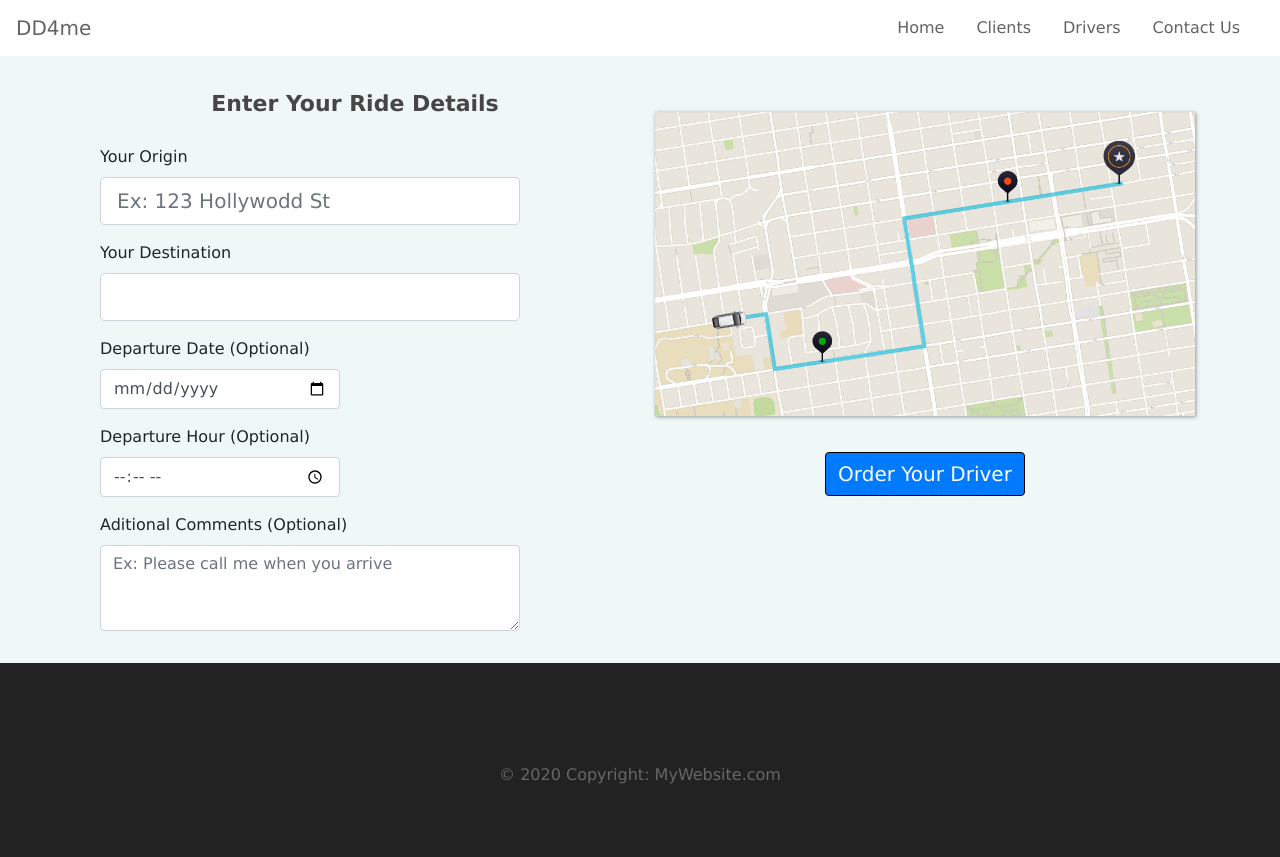
After one commit to theocaz/dd4me, a web app: file frontend/user-app.html in a window 1280 px wide. The commit adds this page. Run offline with its HTML, style and script files only (its server is not run), Linux system fonts and the light colour scheme; some libraries are stand-ins or nearby versions.

Commit message:
user - 05/06/2020

```diff
--- a/frontend/css/style.css
+++ b/frontend/css/style.css
@@ -163,6 +163,16 @@ body {
     background-color: rgb(	252, 187, 50,.1);;
   }
 
+  .tittle-account{
+    font-size: 22px;
+    text-align: center;
+    padding-top: 15px;
+    padding-bottom: 25px;
+    font-weight: bold;
+    color: rgb(70, 70, 70);
+    /* background-color: rgb(	252, 187, 50,.1); */
+  }
+
   .features {
     padding: 1em;
     position: relative;
@@ -239,6 +249,11 @@ h2 {
   color:#fff;
 }
 
+.container .btn-primary{
+  margin-top: 20px;
+  color:#fff;
+}
+
 .carousel .item {
 	color: #999;
 	overflow: hidden;
--- a/frontend/js/main.js
+++ b/frontend/js/main.js
@@ -1,3 +1,3 @@
 $(document).ready(function(){
     $('.header').height($(window).height());
-  })
+  });
--- /dev/null
+++ b/frontend/user-app.html
@@ -0,0 +1,118 @@
+<!DOCTYPE html>
+<html lang="en">
+<head>
+    <meta charset="UTF-8" />
+    <meta name="viewport" content="width=device-width, initial-scale=1.0, shrink-to-fit=no" />
+
+    <link rel="stylesheet" href="https://maxcdn.bootstrapcdn.com/bootstrap/4.0.0/css/bootstrap.min.css"
+    integrity="sha384-Gn5384xqQ1aoWXA+058RXPxPg6fy4IWvTNh0E263XmFcJlSAwiGgFAW/dAiS6JXm"
+    crossorigin="anonymous">
+
+    <script src="https://code.jquery.com/jquery-3.5.1.slim.min.js"
+    integrity="sha256-4+XzXVhsDmqanXGHaHvgh1gMQKX40OUvDEBTu8JcmNs=" crossorigin="anonymous"></script>
+
+    <script src="https://cdnjs.cloudflare.com/ajax/libs/popper.js/1.12.9/umd/popper.min.js"
+    integrity="sha384-ApNbgh9B+Y1QKtv3Rn7W3mgPxhU9K/ScQsAP7hUibX39j7fakFPskvXusvfa0b4Q"
+    crossorigin="anonymous"></script>
+
+    <script src="https://maxcdn.bootstrapcdn.com/bootstrap/4.0.0/js/bootstrap.min.js"
+    integrity="sha384-JZR6Spejh4U02d8jOt6vLEHfe/JQGiRRSQQxSfFWpi1MquVdAyjUar5+76PVCmYl"
+    crossorigin="anonymous"></script>
+
+    <link rel="stylesheet" type="text/css" href="/css/style.css" />
+    <script src="/js/main.js"></script>
+    <title>DD4me - Login</title>
+</head>
+<body>
+
+    <nav class="navbar navbar-expand-lg">
+        <a class="navbar-brand" href="#">DD4me</a>
+        <button class="navbar-toggler"
+                type="button"
+                data-toggle="collapse"
+                data-target="#navbarSupportedContent"
+                aria-controls="navbarSupportedContent"
+                aria-expanded="false"
+                aria-label="Toggle navigation">
+                <span class="navbar-toggler-icon"></span>
+        </button>
+
+        <div class="collapse navbar-collapse" id="navbarSupportedContent">
+            <ul class="navbar-nav ml-auto">
+                <li class="nav-item active">
+                    <a class="nav-link" href="#">Home <span class="sr-only">(current)</span></a>
+                </li>
+                <li class="nav-item">
+                    <a class="nav-link" href="#">Clients</a>
+                </li>
+                <li class="nav-item">
+                    <a class="nav-link" href="#">Drivers</a>
+                </li>
+                <li class="nav-item">
+                    <a class="nav-link" href="#">Contact Us</a>
+                </li>
+            </ul>
+        </div>
+    </nav>
+
+
+    <div class="features">
+        <div class="container">
+            <div class="row">
+              <div class="col-lg-6">
+                <div class="tittle-account">
+                    Enter Your Ride Details
+                 </div>
+                <form>
+                    <div class="form-group col-md-10 ">
+                      <label for="Origin">Your Origin</label>
+                      <input class="form-control form-control-lg" type="text" placeholder="Ex: 123 Hollywodd St">
+                    </div>
+
+                    <div class="form-group col-md-10 ">
+                        <label for="Origin">Your Destination</label>
+                        <input class="form-control form-control-lg" type="text" placeholder="">
+                    </div>
+
+                    <div class="form-group col-md-6">
+                        <label for="Departure">Departure Date (Optional)</label>
+                        <input type="date" class="form-control" id="Inputdeparture" aria-describedby="deparea">
+                    </div>
+
+                    <div class="form-group col-md-6">
+                        <label for="Time">Departure Hour (Optional)</label>
+                        <input type="time" class="form-control" id="Inputtime" aria-describedby="timearea">
+                    </div>
+
+                    <div class="form-group col-md-10 ">
+                        <label for="exampleFormControlTextarea1">Aditional Comments (Optional)</label>
+                        <textarea class="form-control" id="exampleFormControlTextarea1" rows="3" placeholder="Ex: Please call me when you arrive"></textarea>
+                      </div>
+
+
+
+              </div>
+              <div class="col-lg-6">
+                <div class="tittle-account">
+
+                 </div>
+                 <div >
+                    <img src="/img/map.jpg" class="img-fluid"/>
+                  </div>
+                <form>
+                    <div class="col text-center"><button type="submit" class="btn btn-primary">Order Your Driver</button></div>
+                  </form>
+              </div>
+            </div>
+        </div>
+    </div>
+
+    <footer class="page-footer">
+
+        <div class="footer-copyright text-center">© 2020 Copyright: MyWebsite.com</div>
+      </footer>
+
+
+
+</body>
+</html>
```
Also changed, not shown: frontend/user-login.html (added, +109 -0 lines), frontend/img/map.jpg (added).
